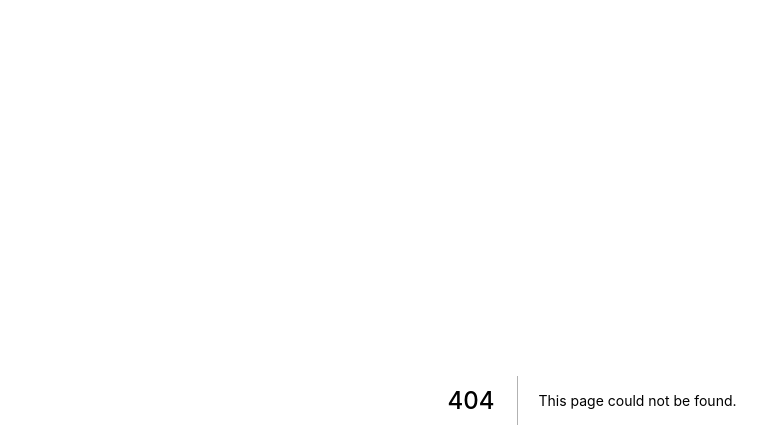
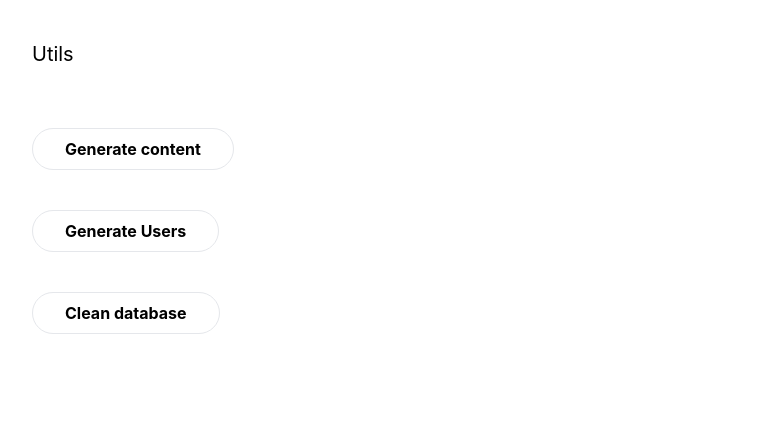
Before and after one commit to ElDuke717/youtube-clone, a Next.js app: page /utils in a window 1280 px wide. Before the commit this address had no page. Shown: the top 448 px of the page, without its empty margins (48-815 px from the left). Built offline with nearby package versions, Linux system fonts and the light colour scheme.

Commit message:
hide AWS secret

```diff
--- a/package.json
+++ b/package.json
@@ -18,6 +18,7 @@
     "react-dom": "18.2.0"
   },
   "devDependencies": {
+    "@faker-js/faker": "^7.3.0",
     "autoprefixer": "^10.4.7",
     "eslint": "8.18.0",
     "eslint-config-next": "12.1.6",
--- /dev/null
+++ b/pages/api/utils.js
@@ -0,0 +1,29 @@
+import prisma from "lib/prisma"
+import { faker } from '@faker-js/faker'
+
+export default async function handler(req, res) {
+    if (req.method !== 'POST') return res.end()
+
+    if (req.body.task === 'generate_users') {
+        //create 10 users
+        let usersCount = 0
+        console.log('generate users')
+        while (usersCount < 10) {
+            await prisma.user.create({
+                data: {
+                    name: faker.name.findName(),
+                    // username: faker.internet.userName().toLowerCase(),
+                    email: faker.internet.email().toLowerCase(),
+                    image: faker.image.avatar(),
+                },
+            })
+            usersCount++
+        }
+    }
+
+    if (req.body.task === 'clean_database') {
+        await prisma.user.deleteMany({})
+    }
+
+    res.end()
+}
--- /dev/null
+++ b/pages/utils.js
@@ -0,0 +1,63 @@
+export default function Utils() {
+    return (
+        <div className='mt-10 ml-20'>
+            <h2 className='mb-10 text-xl'>Utils</h2>
+
+            <div className='flex-1 mb-5'>
+                <button
+                    className='border px-8 py-2 mt-5 mr-8 font-bold rounded-full color-accent-contrast bg-color-accent hover:bg-color-accent-hover-darker'
+                    onClick={async () => {
+                        await fetch('/api/utils', {
+                            body: JSON.stringify({
+                                task: 'generate_content',
+                            }),
+                            headers: {
+                                'Content-Type': 'application/json',
+                            },
+                            method: 'POST',
+                        })
+                    }}
+                >
+                    Generate content
+                </button>
+            </div>
+            <div className='flex-1 mb-5'>
+                <button
+                    className='border px-8 py-2 mt-5 mr-8 font-bold rounded-full color-accent-contrast bg-color-accent hover:bg-color-accent-hover-darker'
+                    onClick={async () => {
+                        await fetch('/api/utils', {
+                            body: JSON.stringify({
+                                task: 'generate_users',
+                            }),
+                            headers: {
+                                'Content-Type': 'application/json',
+                            },
+                            method: 'POST',
+                        })
+                    }}
+                >
+                    Generate Users
+                </button>
+            </div>
+
+            <div className='flex-1 mb-5'>
+                <button
+                    className='border px-8 py-2 mt-5 mr-8 font-bold rounded-full color-accent-contrast bg-color-accent hover:bg-color-accent-hover-darker'
+                    onClick={async () => {
+                        await fetch('/api/utils', {
+                            body: JSON.stringify({
+                                task: 'clean_database',
+                            }),
+                            headers: {
+                                'Content-Type': 'application/json',
+                            },
+                            method: 'POST',
+                        })
+                    }}
+                >
+                    Clean database
+                </button>
+            </div>
+        </div>
+    )
+}
```
Also changed, not shown: 1 other file (tests, documents, lock files or other folders).
